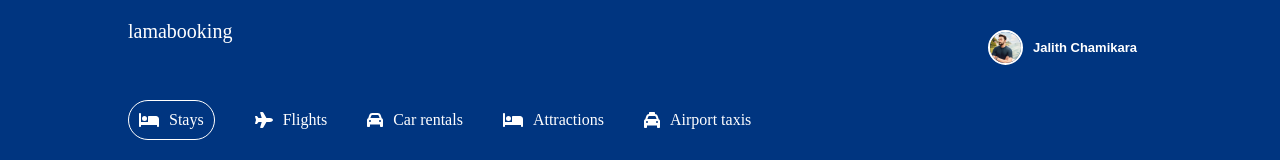
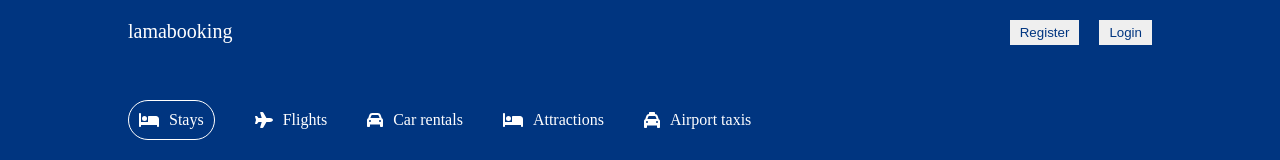
Before and after one commit to JalithChamikara/EAD-project, a React (Vite) app: page / in a window 1280 px wide. Shown: the top 160 px of the page. Built offline with nearby package versions, Linux system fonts and the light colour scheme.

Commit message:
navupdate

```diff
--- a/src/components/navbar/Navbar.jsx
+++ b/src/components/navbar/Navbar.jsx
@@ -1,20 +1,54 @@
-import React from "react";
+import React, { useEffect, useState } from "react";
 import { useNavigate } from "react-router-dom";
 import "./navbar.css"
-import ProfileButton from "../../components/profileButton/ProfileButton";
+import { FontAwesomeIcon } from '@fortawesome/react-fontawesome';
+import { faSignOutAlt } from '@fortawesome/free-solid-svg-icons';
+import Home from "../../pages/home/Home";
 
 
 const Navbar = () => {
 
   const navigate = useNavigate();
+  const [username, setUsername] = useState(null);
+
+  useEffect(() =>{
+    const user = JSON.parse(localStorage.getItem('user'))
+    if(user && user.username){
+      setUsername(user.username);
+    }
+  },[]);
+
+  const handleLogoClick = () => {
+    navigate('/');
+  };
+
+  const handleLogout = () => {
+    localStorage.removeItem('user');
+    setUsername(null);
+    navigate('/');
+  };
+
   return (
     <div className="navbar">
       <div className="navContainer">
-        <span className="logo">lamabooking</span>
+        <span className="logo" onClick={handleLogoClick}>lamabooking</span>
         <div className="navItems">
-          {/*<button className="navButton" onClick={() => navigate("/signup")}>Register</button>
-          <button className="navButton" onClick={() => navigate("/signin")}>Login</button>*/}
-          <ProfileButton />
+          {username ? (
+            <>
+              <span className="navGreeting">Hi, {username}</span>
+              <FontAwesomeIcon
+                icon={faSignOutAlt}
+                className="navLogoutIcon"
+                onClick={handleLogout}
+                title="Logout"
+              />
+            </>
+          ) : (
+            <>
+              <button className="navButton" onClick={() => navigate("/signup")}>Register</button>
+              <button className="navButton" onClick={() => navigate("/signin")}>Login</button>
+            </>
+          )}
         </div>
       </div>
 
```
